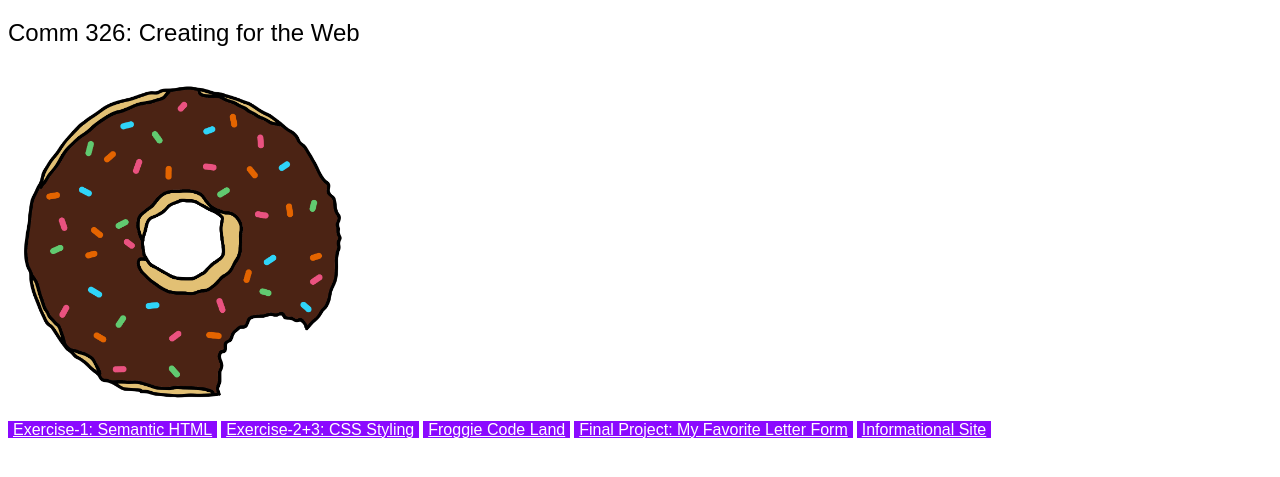
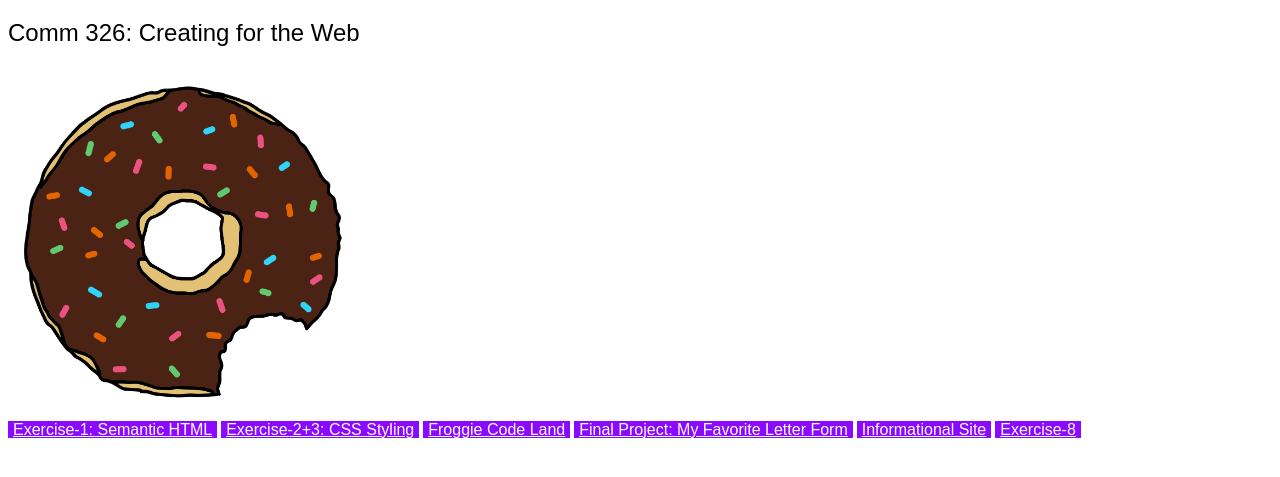
Before and after one commit to jdsteinmetz/jdsteinmetz.github.io, a plain HTML site: page index.html in a window 1280 px wide. Shown: the part 61-538 px from the top of the page. Drawn offline with Linux system fonts and the light colour scheme; a web font is replaced by a local one.

Commit message:
Updating index for ex-8

```diff
--- a/index.html
+++ b/index.html
@@ -22,5 +22,6 @@
       <a href="frog-code/index.html">Froggie Code Land</a>
       <a href="project-1/index.html">Final Project: My Favorite Letter Form</a>
       <a href="project-2/index.html">Informational Site</a>
+      <a href="exercise-8/index.html">Exercise-8</a>
   </body>
 </html>
```
